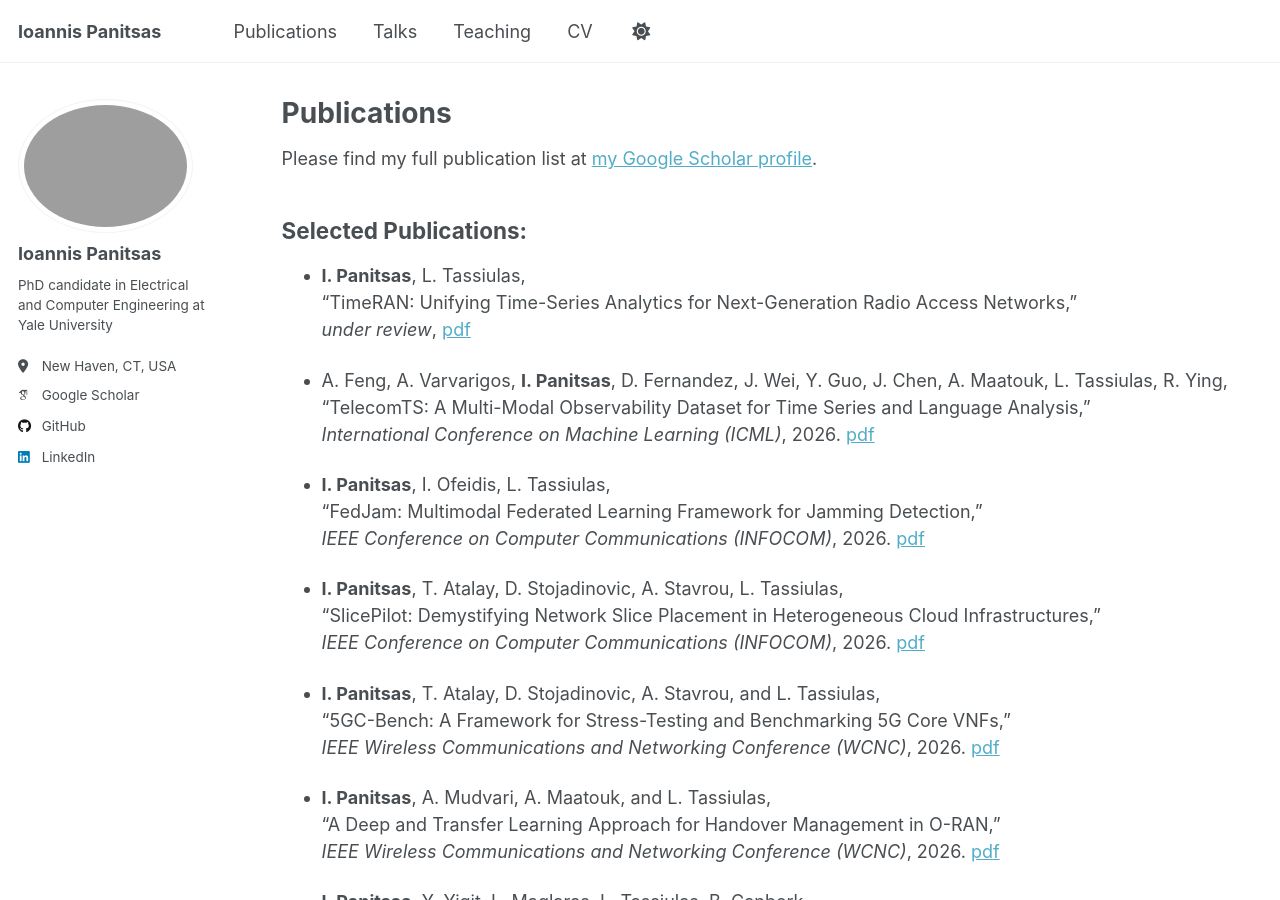
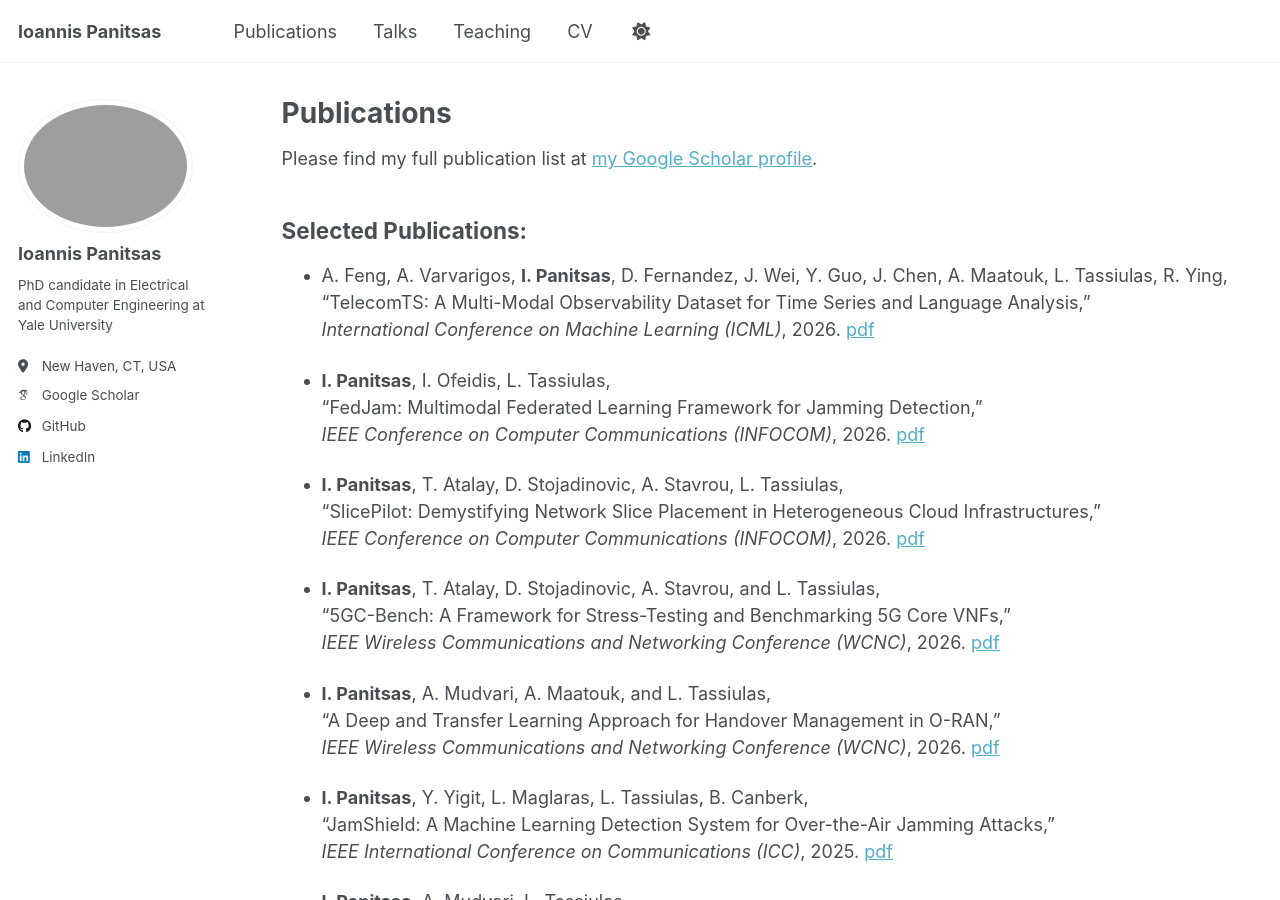
Before and after one commit to panitsasi/panitsasi.github.io, a Jekyll site: the page built from _pages/publications.md, in a window 1280 px wide and 900 px high. Built offline with Jekyll 4.4.1, drawn with Linux system fonts in a browser that asks for light colours; some web fonts are replaced.

Commit message:
Update publications.md

```diff
--- a/_pages/publications.md
+++ b/_pages/publications.md
@@ -7,10 +7,6 @@ author_profile: true
 Please find my full publication list at [my Google Scholar profile](https://scholar.google.com/citations?user=HZ5MwUQAAAAJ&hl).
 
 ## Selected Publications:
-
-* **I. Panitsas**, L. Tassiulas,
-  “TimeRAN: Unifying Time-Series Analytics for Next-Generation Radio Access Networks,”
-  *under review*,  [pdf](/files/TimeRAN__Unifying_Time_Series_Analytics_for_Next_Generation_Radio_Access_Networks.pdf)
 
 * A. Feng, A. Varvarigos, **I. Panitsas**, D. Fernandez, J. Wei, Y. Guo, J. Chen, A. Maatouk, L. Tassiulas, R. Ying,
   “TelecomTS: A Multi-Modal Observability Dataset for Time Series and Language Analysis,”
```
